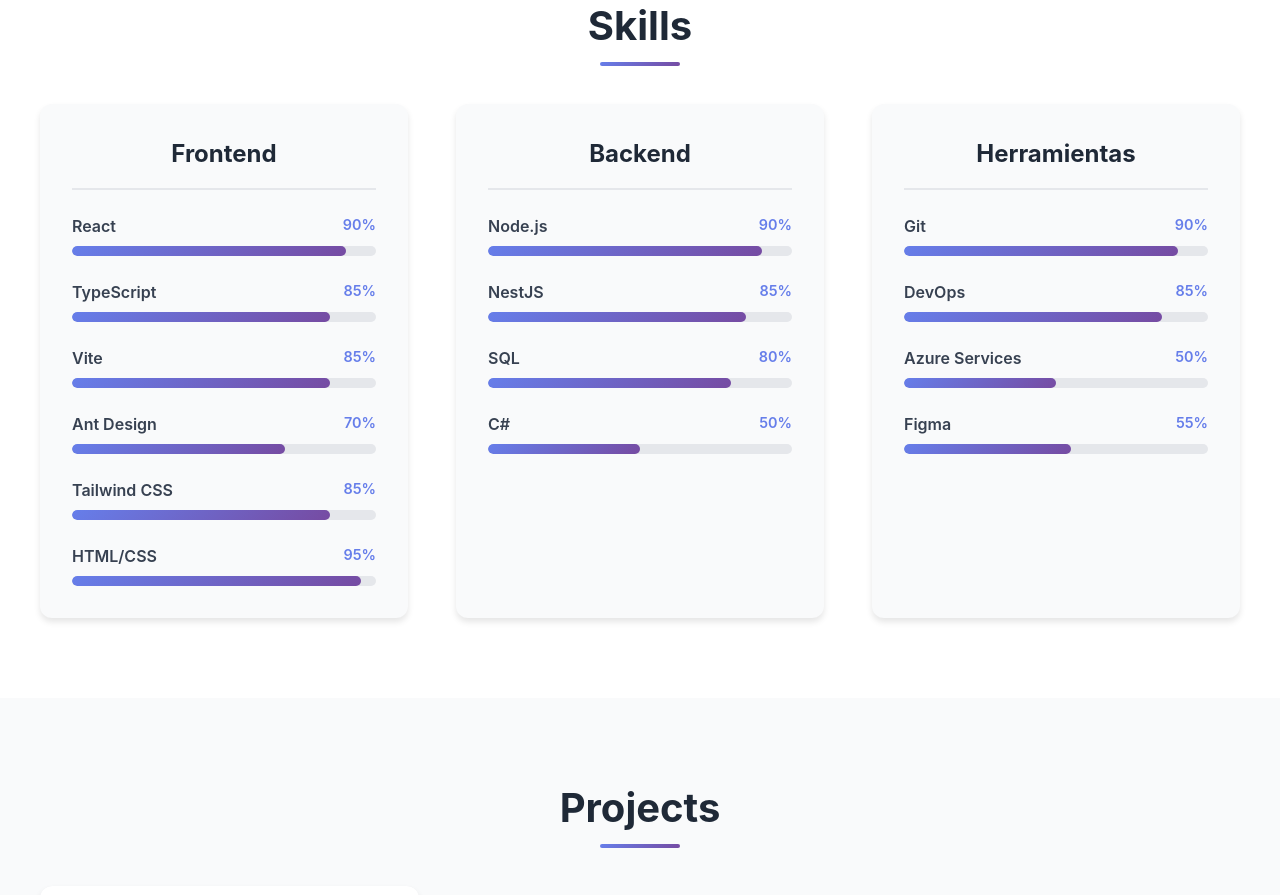
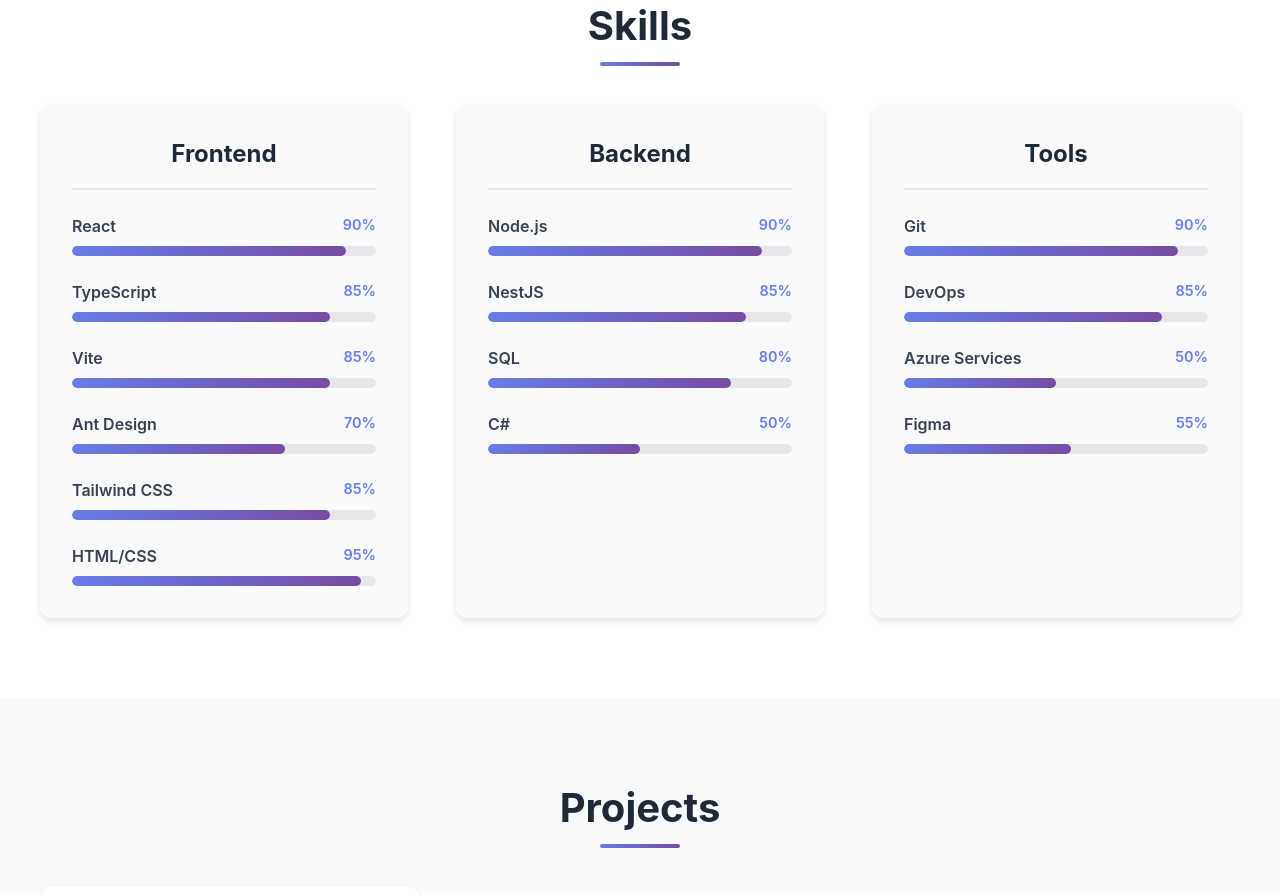
Before and after one commit to maurocarlucci/Portafolio_Mauro_Carlucci, a React (Vite) app in the folder frontend/: page / in a window 1280 px wide. Shown: the part 1720-2615 px from the top of the page. Built offline with nearby package versions, Linux system fonts and the light colour scheme; no server answers.

Commit message:
Change section title from "Herramientas" to "Tools" for consistency in language.

```diff
--- a/frontend/src/components/Skills.tsx
+++ b/frontend/src/components/Skills.tsx
@@ -25,7 +25,7 @@
       ]
     },
     {
-      title: 'Herramientas',
+      title: 'Tools',
       skills: [
         { name: 'Git', level: 90 },
         { name: 'DevOps', level: 85 },
```
